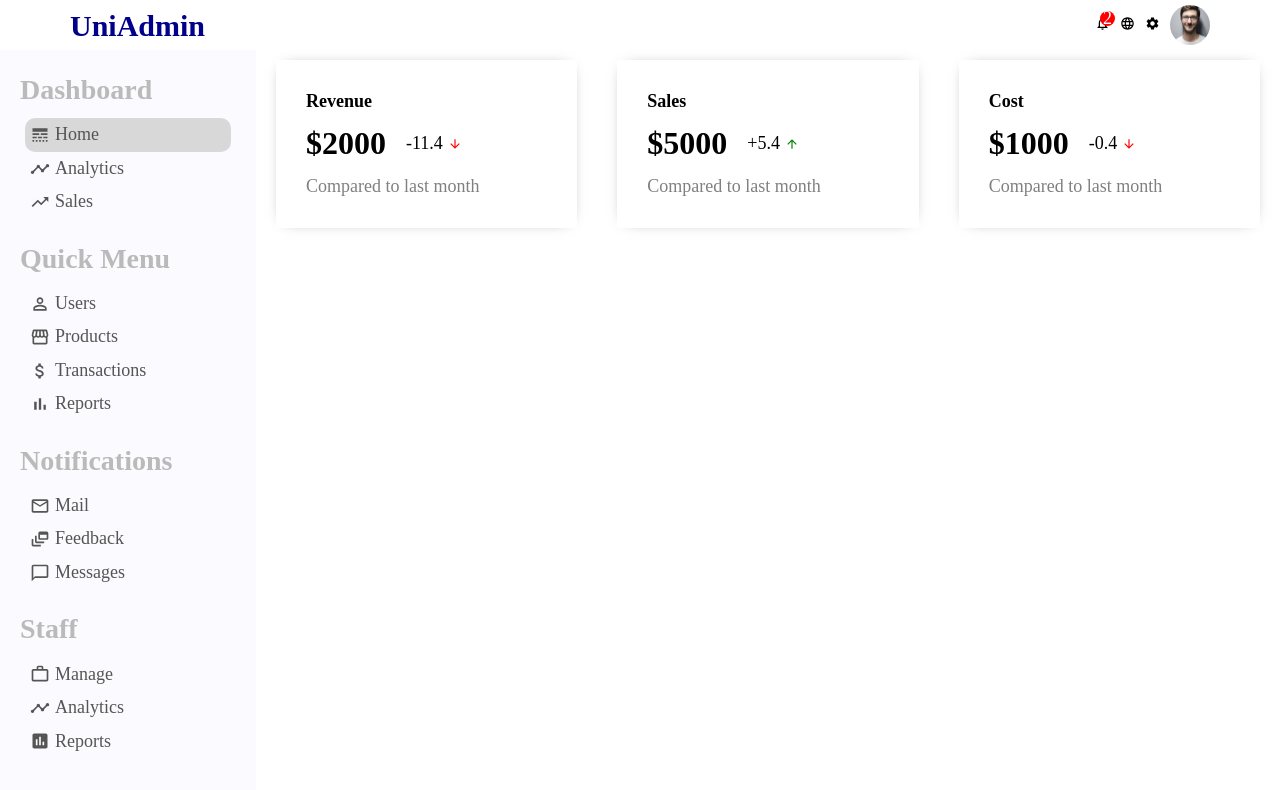
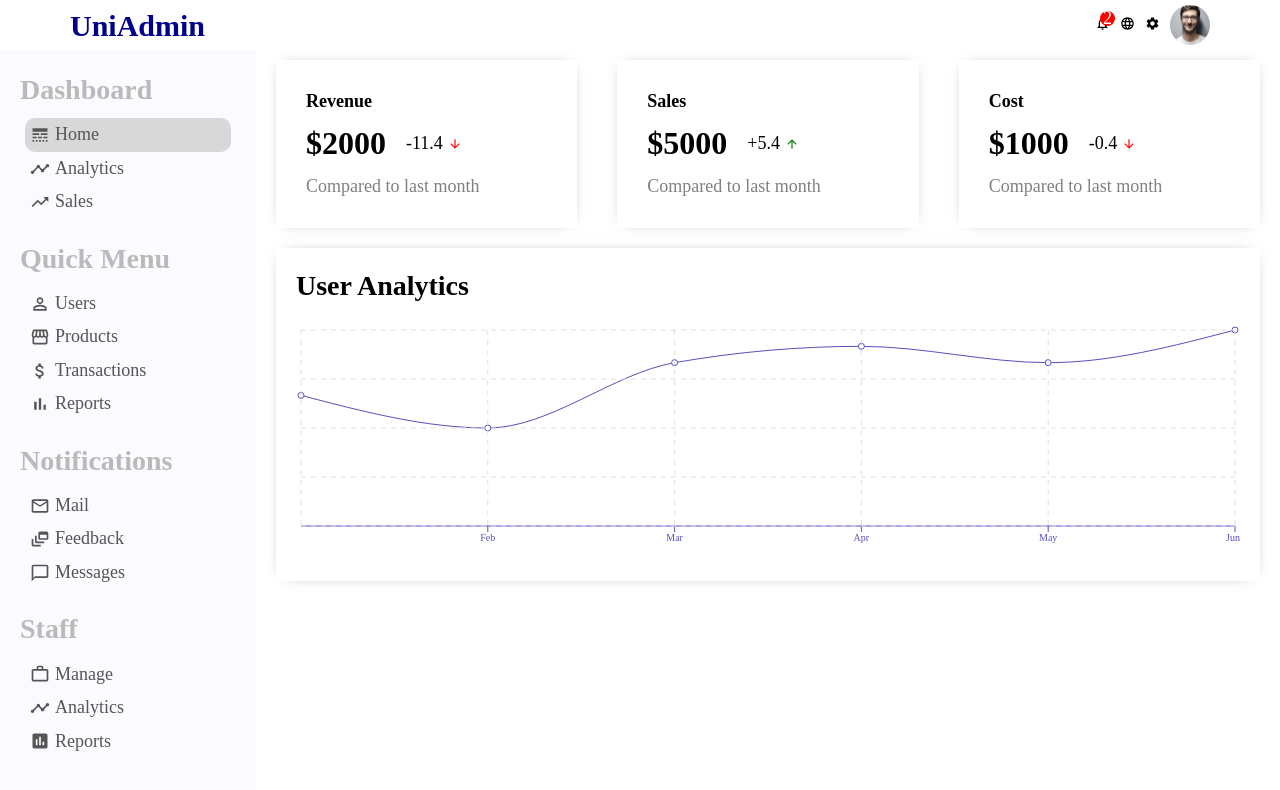
Before and after one commit to pmita/dashboard-react, a React (Create React App) app: page / in a window 1280 px wide. Shown: the top 790 px of the page. Built offline with nearby package versions, Linux system fonts and the light colour scheme.

Commit message:
adding a Chart component with reChart library

```diff
--- /dev/null
+++ b/src/assets/data/ChartData.js
@@ -0,0 +1,26 @@
+export const userData = [
+    {
+        name: 'Jan',
+        "Active User": 4000,
+      },
+      {
+        name: 'Feb',
+        "Active User": 3000,
+      },
+      {
+        name: 'Mar',
+        "Active User": 5000,
+      },
+      {
+        name: 'Apr',
+        "Active User": 5500,
+      },
+      {
+        name: 'May',
+        "Active User": 5000,
+      },
+      {
+        name: 'Jun',
+        "Active User": 6000,
+      },
+]
--- /dev/null
+++ b/src/components/Chart.jsx
@@ -0,0 +1,27 @@
+import React from 'react';
+//importing everything chart library related
+import { LineChart, Line, XAxis, CartesianGrid, Tooltip, ResponsiveContainer } from 'recharts';
+
+
+export default function Chart({
+    title="Please define your title",
+    data,
+    dataKey = "Plkease define your data key",
+    grid = false
+}) {
+    return (
+        <div className="chart">
+            <h3 className="chartTitle">{title}</h3>
+            <ResponsiveContainer width="100%" aspect={4 / 1}>
+                <LineChart
+                    data={data}
+                >
+                    <XAxis dataKey="name" stroke="#5550bd"/>
+                    <Line type="monotone" dataKey={dataKey} stroke="#5550bd"/>
+                    <Tooltip />
+                    {grid && <CartesianGrid stroke="#e0dfdf" strokeDasharray="5 5"/>}
+                </LineChart>
+            </ResponsiveContainer>
+        </div>
+    )
+}
--- a/src/pages/Home.jsx
+++ b/src/pages/Home.jsx
@@ -1,11 +1,20 @@
 import React from 'react';
 //importing our components
 import FeaturedInfo from '../components/FeaturedInfo';
+import Chart from '../components/Chart';
+//importing our assets
+import {userData} from '../assets/data/ChartData';
 
 export default function Home() {
     return (
         <section className="home">
             <FeaturedInfo />
+            <Chart
+                   title="User Analytics"
+                   data = {userData}
+                   dataKey = "Active User"
+                   grid = {true}
+            />
         </section>
     )
 }
--- a/src/styles/App.scss
+++ b/src/styles/App.scss
@@ -22,6 +22,7 @@
 @import './components/Topbar';
 @import './components/Sidebar';
 @import './components/FeaturedInfo';
+@import './components/Chart';
 
 //import our pages' styling
 @import './pages/Home';
--- /dev/null
+++ b/src/styles/components/_Chart.scss
@@ -0,0 +1,9 @@
+.chart{
+    margin: 20px;
+    padding: 20px;
+    -webkit-box-shadow: 0px 0px 15px -10px rgba(0, 0, 0, 0.75);
+    box-shadow: 0px 0px 15px -10px rgba(0, 0, 0, 0.75);
+    h3{
+        margin-bottom: 20px;
+    }
+}
```
